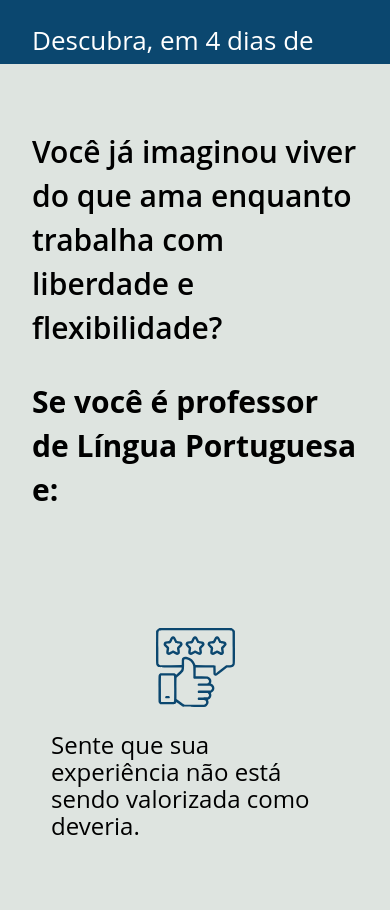
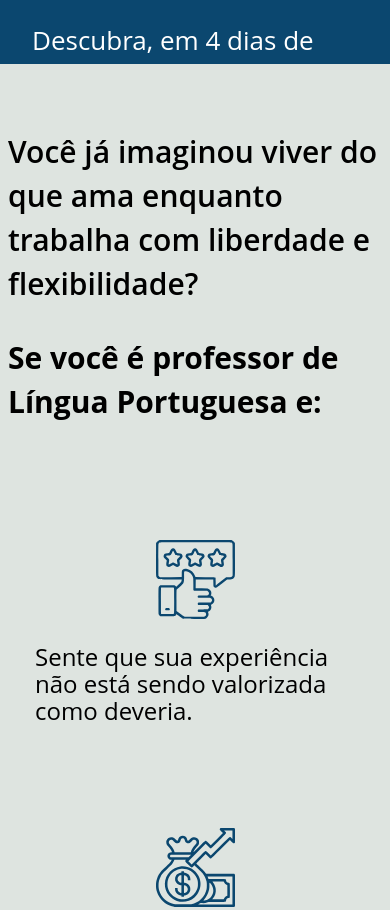
Before and after one commit to GiCCastro/Landing-Page-Responsiva, a plain HTML site: page index.html in a window 390 px wide. Shown: the part 780-1690 px from the top of the page. Drawn offline with Linux system fonts and the light colour scheme.

Commit message:
Update responsive.css

```diff
--- a/style/responsive.css
+++ b/style/responsive.css
@@ -21,7 +21,7 @@
 @media (max-width: 1200px) {
 
     .section-topics .icons-text .icon {
-        width: 14rem;
+        width: 16rem;
     }
 
     .section-topics .content-learned .learned {
@@ -68,10 +68,6 @@
         gap: 4rem;
     }
 
-    .section-topics .icons-text .icon {
-        width: 13rem;
-    }
-
     .section-presentation .background-image-2 img,
     .section-testimony .background-image img {
         display: none;
@@ -80,7 +76,7 @@
     .section-topics .title,
     .section-topics .text {
         text-align: start;
-        padding: 0 2rem;
+        padding: 0 0.5rem;
     }
 
     .section-jorney .observation,
@@ -127,7 +123,7 @@
     }
 
     .section-topics .icons-text .icon {
-        width: 18rem;
+        width: 20rem;
     }
 
     .section-topics .icons-text .icon p {
```
